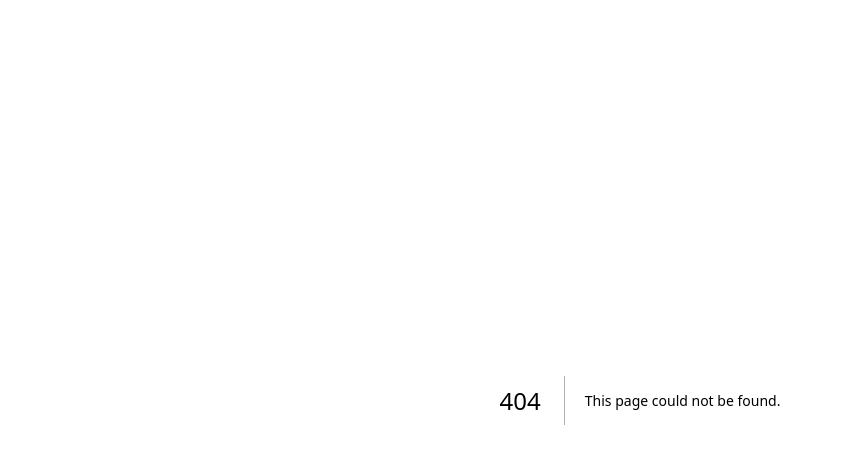
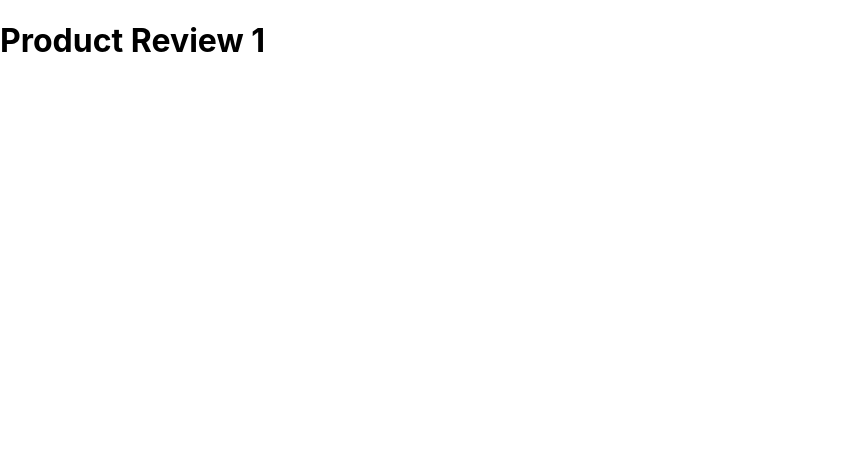
Before and after one commit to akshat-patel28/nextJs_demos, a Next.js app: page /product/1/review/1 in a window 1280 px wide. Before the commit this address had no page. Shown: the top 464 px of the page, without its empty margins (0-841 px from the left). Built offline with nearby package versions, Linux system fonts and the light colour scheme.

Commit message:
nested dynamic routes

```diff
--- /dev/null
+++ b/pages/product/[productId]/review/[reviewId].js
@@ -0,0 +1,8 @@
+import { useRouter } from "next/router";
+
+export default function ProductDetails() {
+  const router = useRouter();
+  const reviewId = router.query.reviewId;
+  console.log(router);
+  return <h1>Product Review {reviewId}</h1>;
+}
```
Also changed, not shown: pages/product/[productId]/index.js (renamed from pages/product/[productId].js).
